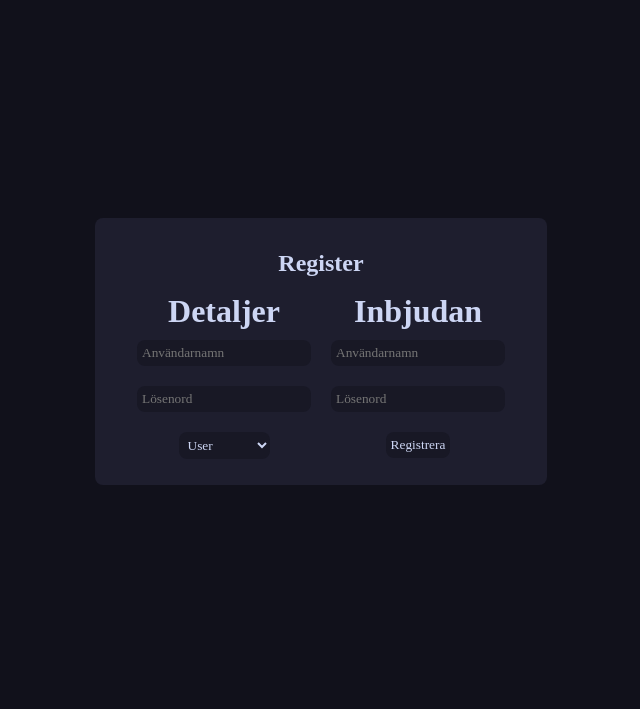
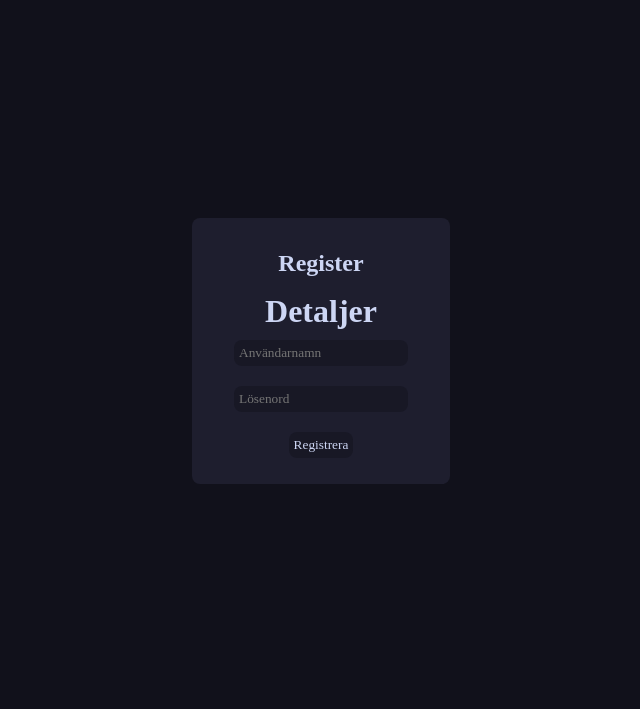
Before and after one commit to Spelis/skolmaten, a Flask app: page /register in a window 1280 px wide. Shown: the part 49-758 px from the top of the page, without its empty margins (319-959 px from the left). Run offline with Flask 3, Linux system fonts and the light colour scheme; some web fonts are replaced.

Commit message:
removed inviter requirement

```diff
--- a/skolmaten/app.py
+++ b/skolmaten/app.py
@@ -213,22 +213,11 @@ async def logout():
 async def register():
     if request.method == "POST":
         try:
-            managertoken = await db.signin(
-                request.form["invitename"], request.form["invitepass"]
+            await db.register(
+                request.form["username"],
+                request.form["password"],
+                0,
             )
-            managerpermission = (await db.get_info_by_token(managertoken))[1]
-            if managerpermission >= int(db.AuthLevels.Moderator.value):
-                if int(request.form["authlvl"]) >= managerpermission:
-                    raise Exception(
-                        "Can't create user with higher permission than inviter!"
-                    )
-                await db.register(
-                    request.form["username"],
-                    request.form["password"],
-                    int(request.form["authlvl"]),
-                )
-            else:
-                raise Exception("Invalid permissions for inviter.")
 
             resp = make_response(redirect(url_for("main.root")))
             resp.set_cookie(
--- a/templates/register.html
+++ b/templates/register.html
@@ -5,23 +5,10 @@
 <h2>Register</h2>
 
 <form method="post">
-	<div style="float:left;">
-		<h1>Detaljer</h1>
-		<input type=text name=username placeholder="Användarnamn"><br>
-		<input type=password name=password placeholder="Lösenord"><br>
-		<select id="authlvl" name='authlvl'>
-			<option value=0>User</option>
-			<option value=1>FoodEditor</option>
-			<option value=2>Moderator</option>
-			<option value=3>Admin</option>
-		</select>
-	</div>
-	<div style="float:right;">
-		<h1>Inbjudan</h1>
-		<input type=text name=invitename placeholder="Användarnamn"><br>
-		<input type=password name=invitepass placeholder="Lösenord"><br>
-		<input type=submit value=Registrera>
-	</div>
+	<h1>Detaljer</h1>
+	<input type=text name=username placeholder="Användarnamn"><br>
+	<input type=password name=password placeholder="Lösenord"><br>
+	<input type=submit value=Registrera>
 </form>
 
 {% endblock %}
```
